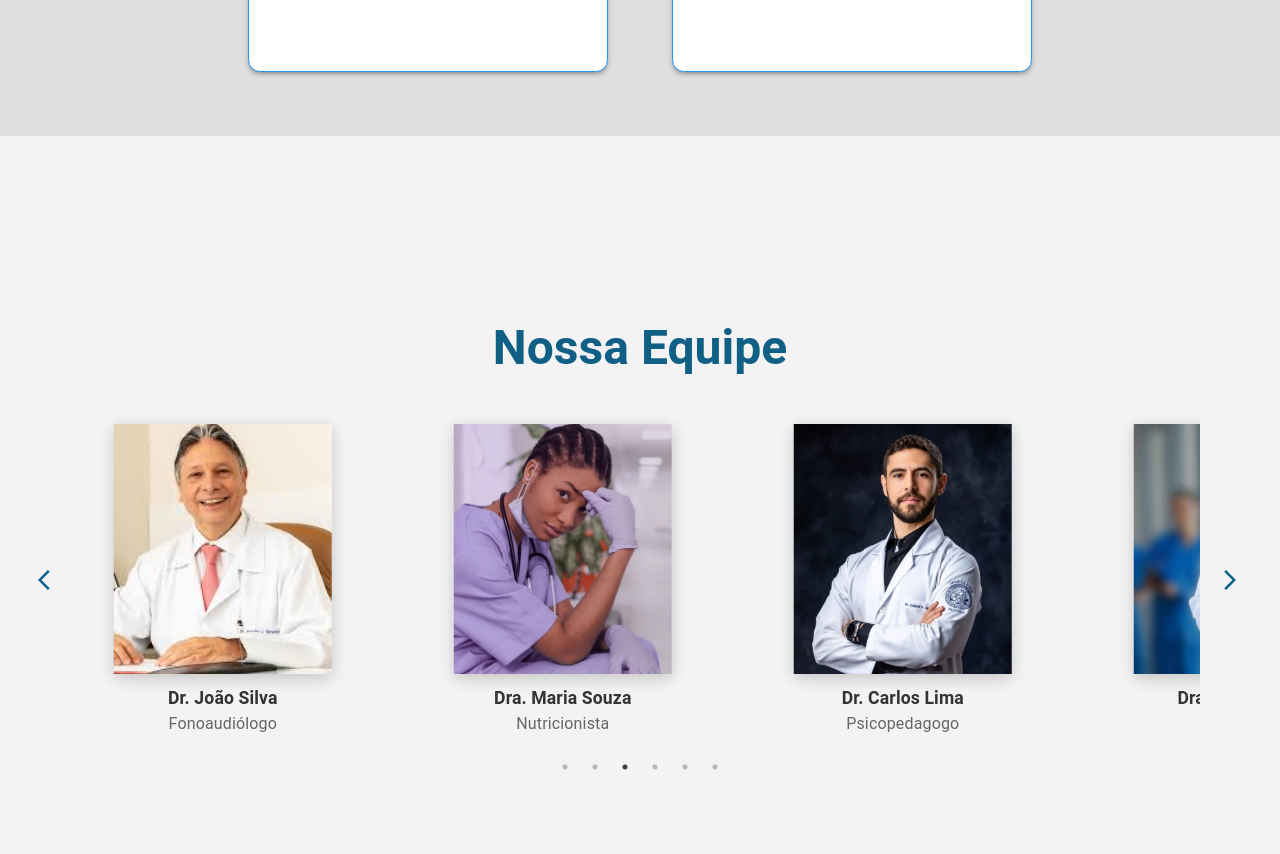
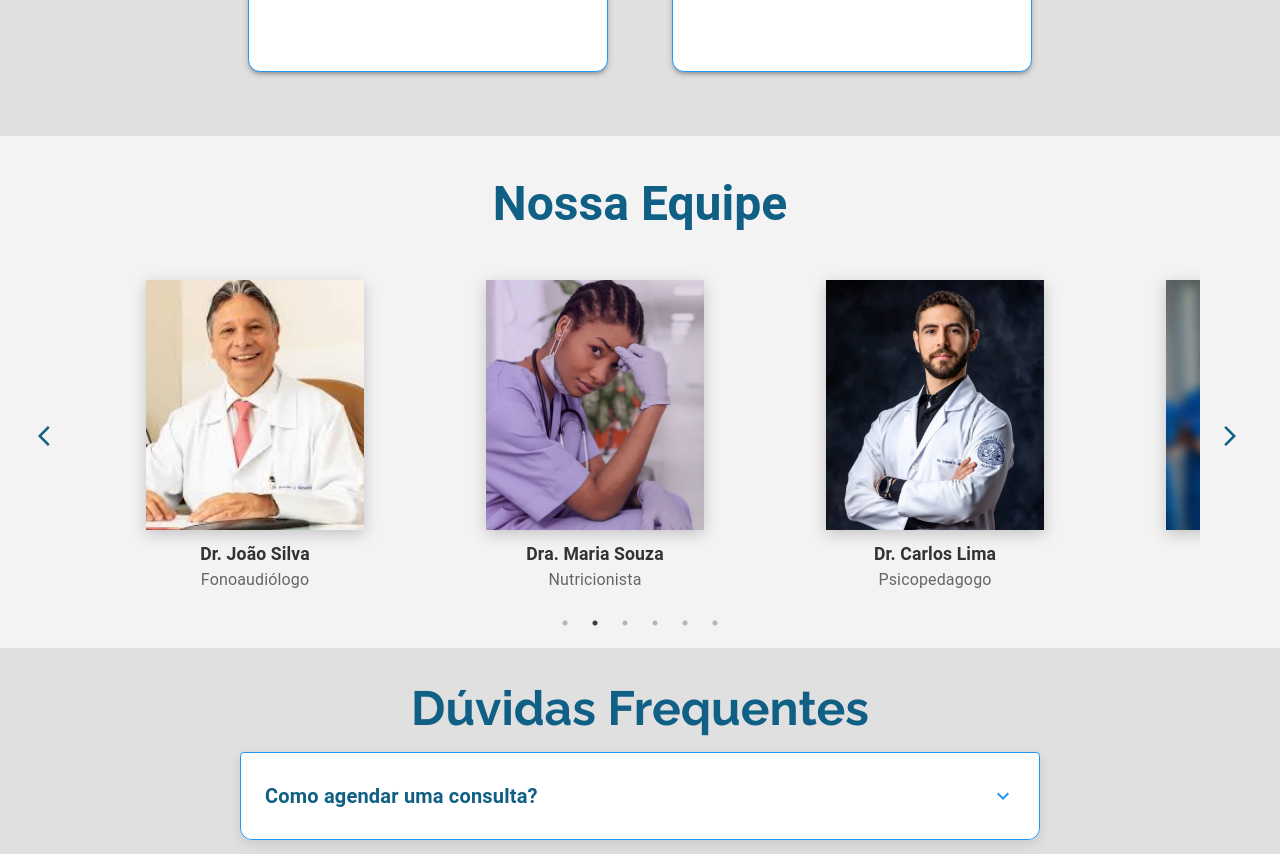
Before and after one commit to pedrinholopinho/ClincaPotencial, a React (Vite) app: page / in a window 1280 px wide. Shown: the part 1880-2734 px from the top of the page. Built offline with nearby package versions, Linux system fonts and the light colour scheme.

Commit message:
ajustando sessao de equipe container

```diff
--- a/src/pages/equipe.tsx
+++ b/src/pages/equipe.tsx
@@ -95,14 +95,13 @@ const Equipe = forwardRef<HTMLDivElement>((_props, ref) => {
       ref={ref}
       sx={{
         width: "100%",
-        minHeight: "100vh",
         backgroundColor: "#f3f3f3",
         display: "flex",
         flexDirection: "column",
         justifyContent: "center",
         alignItems: "center",
-        padding: "40px 20px",
-        boxSizing: "border-box",
+        padding: "40px 40px", // Reduzido de 40px para 20px
+        boxSizing: "border-box"
       }}
     >
       <Typography variant="h3" sx={{
@@ -119,7 +118,10 @@ const Equipe = forwardRef<HTMLDivElement>((_props, ref) => {
         width: "100%",
         maxWidth: "1200px",
         position: "relative",
-        padding: { xs: "0 20px", sm: "0 40px" }
+        padding: { xs: "0 20px", sm: "0 40px",
+
+        }
+
       }}>
         <Slider {...settings}>
           {teamMembers.map((member, index) => (
```
